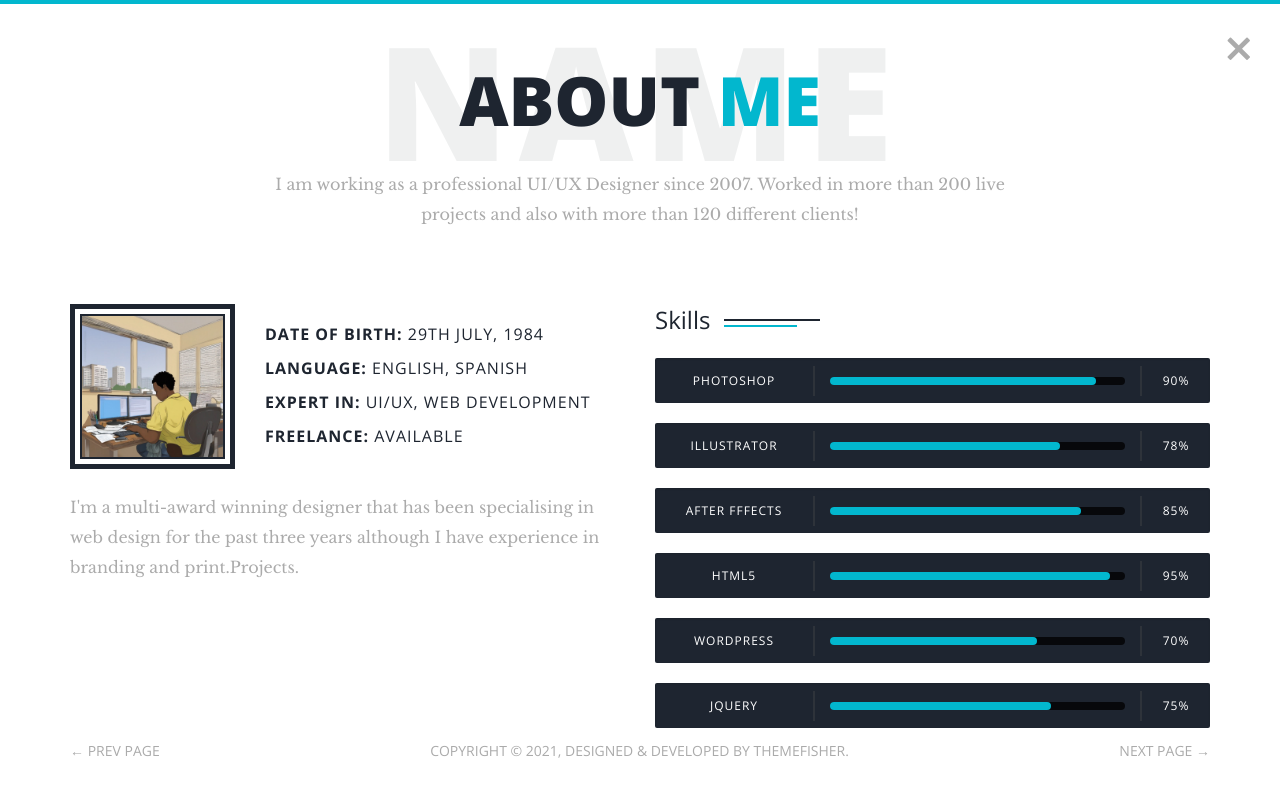
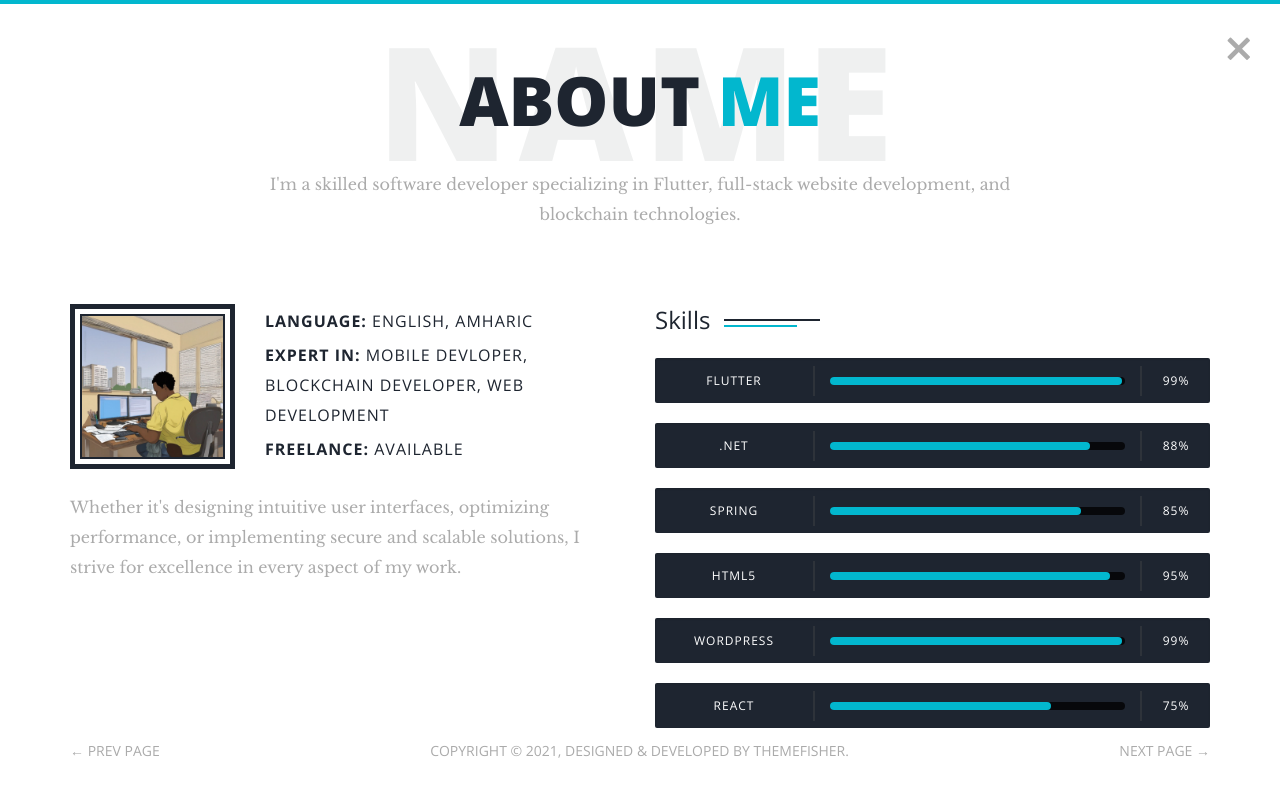
Before and after one commit to Noah-Liknaw/Portfolio, a plain HTML site: page about.html in a window 1280 px wide. Drawn offline with nearby package versions, Linux system fonts and the light colour scheme; files whose address does not match are found by name.

Commit message:
updated about me page

```diff
--- a/about.html
+++ b/about.html
@@ -76,9 +76,9 @@ FACEBOOK: https://www.facebook.com/themefisher
           <div class="col-xs-12 col-md-offset-1 col-md-10 col-lg-offset-2 col-lg-8">
             <div class="page-title text-center">
               <h2>About <span class="primary">me</span> <span class="title-bg">Name</span></h2>
-              <p>I am working as a professional UI/UX Designer since 2007. Worked in more than 200 live projects and
-                also with more than 120 different clients!</p>
-            </div>
+            <p>
+              I'm a skilled software developer specializing in Flutter, full-stack website development, and blockchain technologies.
+            </p>            </div>
           </div>
 
           <div class="col-xs-12 col-md-6">
@@ -87,15 +87,13 @@ FACEBOOK: https://www.facebook.com/themefisher
                 <img src="images/author.jpg" alt="">
               </figure> <!-- /.author-bio -->
               <div class="author-desc">
-                <p><b>Date of birth:</b> 29th july, 1984</p>
-                <p><b>Language:</b> English, Spanish</p>
-                <p><b>Expert in:</b> UI/UX, Web development</p>
+                <p><b>Language:</b> English, Amharic</p>
+                <p><b>Expert in:</b> Mobile devloper, blockchain developer, Web development</p>
                 <p><b>Freelance:</b> Available</p>
               </div>
               <!-- /.author-desc -->
             </div> <!-- /.about-author -->
-            <p>I'm a multi-award winning designer that has been specialising in web design for the past three years
-              although I have experience in branding and print.Projects.</p>
+            <p>Whether it's designing intuitive user interfaces, optimizing performance, or implementing secure and scalable solutions, I strive for excellence in every aspect of my work.</p>
           </div> <!-- /.col -->
 
           <div class="col-xs-12 col-md-6">
@@ -104,21 +102,21 @@ FACEBOOK: https://www.facebook.com/themefisher
             </div>
             <div class="skill-wrapper">
               <div class="progress clear">
-                <div class="skill-name">Photoshop</div>
+                <div class="skill-name">Flutter</div>
                 <div class="skill-bar">
                   <div class="bar"></div>
                 </div>
-                <div class="skill-lavel" data-skill-value="90%"></div>
+                <div class="skill-lavel" data-skill-value="99%"></div>
               </div> <!-- /.progress -->
               <div class="progress clear">
-                <div class="skill-name">Illustrator</div>
+                <div class="skill-name">.NET</div>
                 <div class="skill-bar">
                   <div class="bar"></div>
                 </div>
-                <div class="skill-lavel" data-skill-value="78%"></div>
+                <div class="skill-lavel" data-skill-value="88%"></div>
               </div> <!-- /.progress -->
               <div class="progress clear">
-                <div class="skill-name">After Fffects</div>
+                <div class="skill-name">Spring</div>
                 <div class="skill-bar">
                   <div class="bar"></div>
                 </div>
@@ -136,10 +134,10 @@ FACEBOOK: https://www.facebook.com/themefisher
                 <div class="skill-bar">
                   <div class="bar"></div>
                 </div>
-                <div class="skill-lavel" data-skill-value="70%"></div>
+                <div class="skill-lavel" data-skill-value="99%"></div>
               </div> <!-- /.progress -->
               <div class="progress clear">
-                <div class="skill-name">jQuery</div>
+                <div class="skill-name">React</div>
                 <div class="skill-bar">
                   <div class="bar"></div>
                 </div>
```
